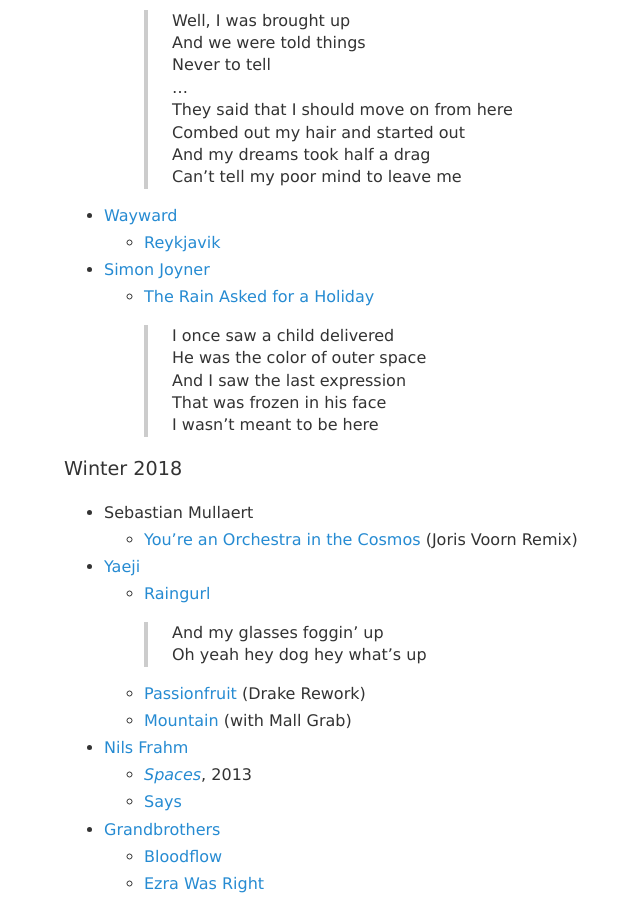
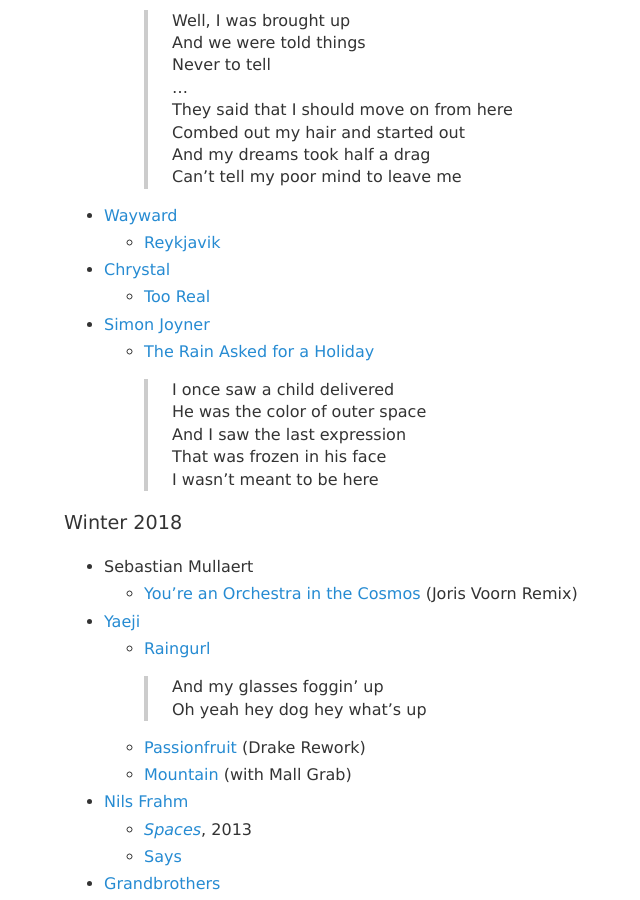
Before and after one commit to coltongrainger/blog, a Jekyll site: the page built from _posts/2017-12-14-music-log.md, in a window 1280 px wide and 900 px high, scrolled down 444 px. Shown: the whole window, without its empty margins (256-896 px from the left). Built offline with Jekyll 4.4.1, drawn with Linux system fonts in a browser that asks for light colours; our own code applies the rules of GitHub Pages for plain Markdown files.

Commit message:
add chrystal

```diff
--- a/_posts/2017-12-14-music-log.md
+++ b/_posts/2017-12-14-music-log.md
@@ -14,7 +14,7 @@
 
 ### Spring 2018
 
-- [Jan Pieterszoon Sweelinck](https://en.wikipedia.org/wiki/Jan_Pieterszoon_Sweelinck) (1562-1621)
+- [Jan Pieterszoon Sweelinck](https://de.wikipedia.org/wiki/Jan_Pieterszoon_Sweelinck#Werke) (1562-1621)
   - [Variations on "Mein junges Leben hat ein End," SwWV 324](https://www.youtube.com/watch?v=kaxP91etSiI&t=103s)
 - [Amen Dunes](https://en.wikipedia.org/wiki/Amen_Dunes)
   - [Blue Rose](https://www.youtube.com/watch?v=A64wcAgpbrM)
@@ -28,6 +28,8 @@
   > Can't tell my poor mind to leave me
 - [Wayward](https://soundcloud.com/waywarduk)
   - [Reykjavik](https://hypem.com/track/2qjdq/Wayward+-+Reykjavik+(Silver+Bear))
+- [Chrystal](https://soundcloud.com/thisischrystal)
+  - [Too Real](https://hypem.com/track/2qjg5/Chrystal+-+2+Real)
 - [Simon Joyner](https://en.wikipedia.org/wiki/Simon_Joyner)
   - [The Rain Asked for a Holiday](https://hypem.com/track/2k7rq)
   > I once saw a child delivered <br>
```
